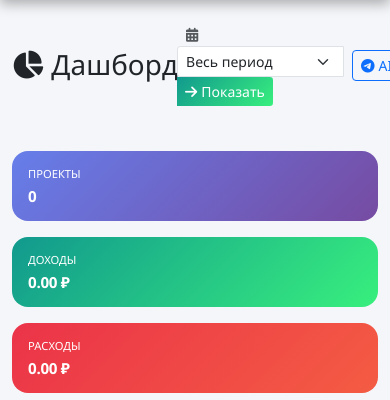
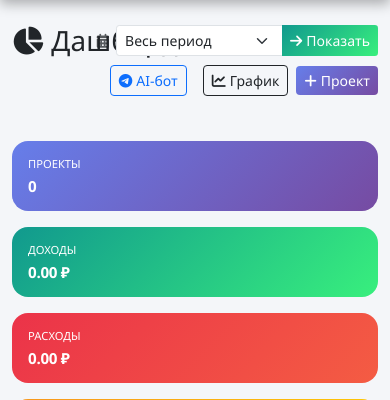
Before and after one commit to daniil-avdeenko/project-finance, a Flask app: page / in a window 390 px wide; the page is wider, and only the part inside the window is pictured. Shown: the part 56-456 px from the top of that part. Run offline with Flask 3, Linux system fonts and the light colour scheme; the visitor is signed in with stand-in values (Sample User, id 1); data that the repository does not hold is empty; some libraries are stand-ins or nearby versions.

Commit message:
fix(ui): wrap dashboard header and filter forms

```diff
--- a/app/static/css/styles.css
+++ b/app/static/css/styles.css
@@ -24,9 +24,8 @@ body {
    конкурирует с числом за горизонтальное место. На <1200px
    иконка скрыта, контент получает всю ширину, чтобы длинные
    суммы (162 616 834,60 ₽) помещались без обрезки.
-   Шрифт через clamp(): масштабируется с viewport, а не прыгает
-   на брейкпоинтах. Суммы не обрезаются многоточием — это
-   главные показатели дашборда.
+   Шрифт через clamp(): масштабируется с viewport. Суммы не
+   обрезаются многоточием — это главные показатели дашборда.
    ============================================================ */
 .stat-card {
     color: #fff;
@@ -106,6 +105,76 @@ body {
 /* Курсы в шапке дашборда: «84,50 ₽» — единое целое, не рвётся на ₽ */
 .dashboard-rates > span {
     white-space: nowrap;
+}
+
+/* ============================================================
+   Дашборд: раскладка шапки (title + calendar + buttons).
+   ------------------------------------------------------------
+   Grid вместо flex-wrap: flex-wrap переставляет блоки по одному
+   справа налево — получается каша из отдельных кнопок. Grid
+   даёт строгий порядок через grid-template-areas.
+
+   Раскладка:
+   - Wide (>1100px): одна строка [title+rates] [calendar] [buttons].
+   - Narrow (≤1100px): две строки —
+     row 1: [title+rates] .......... [calendar]
+     row 2: ................ [all buttons] (по правому краю)
+   Шрифты и padding не уменьшаются — размеры одинаковы во всех
+   режимах, ничего не сжимается при зуме.
+   ============================================================ */
+.dashboard-header {
+    display: grid;
+    grid-template-columns: auto 1fr auto;
+    grid-template-areas: "title calendar buttons";
+    align-items: center;
+    gap: 0.75rem;
+    padding-bottom: 1.3rem;
+}
+
+.dashboard-title {
+    grid-area: title;
+    min-width: 0;
+    display: flex;
+    align-items: center;
+    gap: 0.5rem;
+    flex-wrap: wrap;
+}
+
+.dashboard-calendar {
+    grid-area: calendar;
+    justify-self: end;
+}
+
+.dashboard-buttons {
+    grid-area: buttons;
+    justify-self: end;
+    display: flex;
+    align-items: center;
+    gap: 0.5rem;
+    flex-wrap: wrap;
+}
+
+/* 2-row mode: title+calendar в строке 1, buttons справа в строке 2 */
+@media (max-width: 1100px) {
+    .dashboard-header {
+        grid-template-columns: 1fr auto;
+        grid-template-areas:
+            "title calendar"
+            "buttons buttons";
+        gap: 0.5rem;
+    }
+
+    .dashboard-title {
+        justify-self: start;
+    }
+
+    .dashboard-calendar {
+        justify-self: end;
+    }
+
+    .dashboard-buttons {
+        justify-self: end;
+    }
 }
 
 /* ============================================================
--- a/app/templates/index.html
+++ b/app/templates/index.html
@@ -3,12 +3,12 @@
 {% block title %}Дашборд{% endblock %}
 
 {% block content %}
-<div class="d-flex justify-content-between align-items-center mb-4" style="padding-bottom: 1.3rem;">
-    <div class="d-flex align-items-center gap-3">
+<div class="dashboard-header mb-4">
+    <div class="dashboard-title">
         <h1 class="mb-0"><i class="fas fa-chart-pie me-2"></i>Дашборд</h1>
 
         {% if usd_rate or eur_rate or cny_rate %}
-        <div class="dashboard-rates d-flex align-items-center gap-3 text-muted small border-start ps-3">
+        <div class="dashboard-rates d-flex align-items-center gap-2 text-muted small border-start ps-2">
             {% if usd_rate %}
             <span title="Курс ЦБ на {{ usd_rate.rate_date }}">
                 <i class="fas fa-dollar-sign me-1"></i>{{ usd_rate.rate_rub|money }} ₽
@@ -28,12 +28,9 @@
         {% endif %}
     </div>
 
-    <div class="d-flex align-items-center gap-2">
-        <!-- Форма выбора месяца/периода -->
-        <form method="get" action="{{ url_for('main.index') }}" class="d-flex align-items-center gap-2">
+    <form method="get" action="{{ url_for('main.index') }}" class="dashboard-calendar">
         <div class="input-group input-group-sm" style="width: auto;">
-                <span class="input-group-text bg-transparent border-0"><i
-                        class="fas fa-calendar-alt text-muted"></i></span>
+            <span class="input-group-text bg-transparent border-0"><i class="fas fa-calendar-alt text-muted"></i></span>
             <select name="month" class="form-select form-select-sm"
                     style="width: auto; border-radius: 0.2rem 0 0 0.2rem;">
                 <option value="all" {% if selected_month is none %}selected{% endif %}>Весь период</option>
@@ -53,6 +50,7 @@
         </div>
     </form>
 
+    <div class="dashboard-buttons">
         <!-- Telegram-бот: AI-ассистент -->
         <a href="https://t.me/project_finance_agent_bot" target="_blank" rel="noopener"
            class="btn btn-outline-primary btn-sm"
@@ -65,7 +63,7 @@
             {% if sheets_url %}
             <a href="{{ sheets_url }}" target="_blank" rel="noopener"
                class="btn btn-outline-success btn-sm"
-               style="min-width: 92px;{% if current_user.is_admin() %} border-top-right-radius: 0; border-bottom-right-radius: 0;{% endif %}"
+               style="min-width: 80px;{% if current_user.is_admin() %} border-top-right-radius: 0; border-bottom-right-radius: 0;{% endif %}"
                title="Открыть Google Sheets">
                 <i class="fas fa-file-excel me-1"></i>Sheets
             </a>
--- a/app/templates/projects/list.html
+++ b/app/templates/projects/list.html
@@ -3,7 +3,7 @@
 {% block title %}Список проектов{% endblock %}
 
 {% block content %}
-<div class="d-flex justify-content-between align-items-center mb-4">
+<div class="d-flex justify-content-between align-items-center mb-4 flex-wrap gap-3">
     <h1><i class="fas fa-folder-open me-2"></i>Проекты</h1>
     <div>
         <div class="btn-group">
```
Also changed, not shown: app/templates/employees/list.html (+5 -5 lines), app/templates/transactions/list.html (+15 -17 lines). Lines whose indentation alone changed are shown as unchanged.
